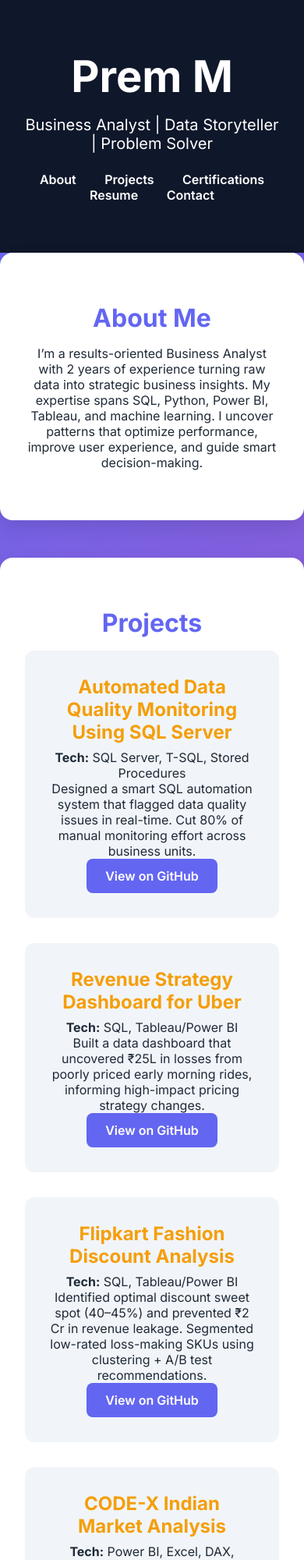
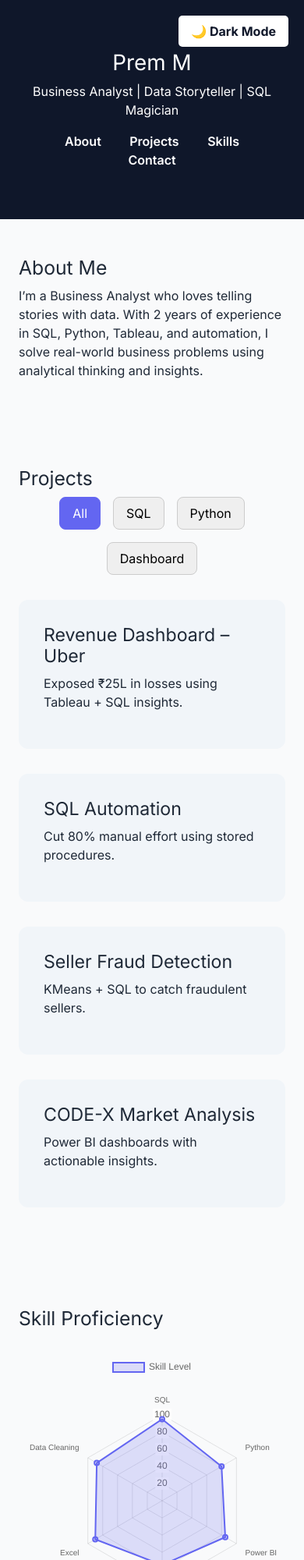
Before and after one commit to PremM2/prem-portfolio, a plain HTML site: page index.html in a window 390 px wide. Shown: the top 2000 px of the page at 78% size. Drawn offline with nearby package versions, Linux system fonts and the light colour scheme.

Commit message:
Update index.html

```diff
--- a/index.html
+++ b/index.html
@@ -7,6 +7,8 @@
   <title>Prem M | Business Analyst Portfolio</title>
   <link href="https://fonts.googleapis.com/css2?family=Inter:wght@400;600;700&display=swap" rel="stylesheet" />
   <script src="https://kit.fontawesome.com/a076d05399.js" crossorigin="anonymous"></script>
+  <link rel="stylesheet" href="https://cdn.jsdelivr.net/npm/bootstrap@5.3.0/dist/css/bootstrap.min.css">
+  <script src="https://cdn.jsdelivr.net/npm/chart.js"></script>
   <style>
     :root {
       --primary: #6366f1;
@@ -26,9 +28,15 @@
 
     body {
       font-family: 'Inter', sans-serif;
-      background: var(--bg-gradient);
+      background: var(--light);
       color: var(--text);
       overflow-x: hidden;
+      transition: background 0.3s, color 0.3s;
+    }
+
+    body.dark-mode {
+      background-color: var(--dark);
+      color: var(--white);
     }
 
     header {
@@ -36,20 +44,20 @@
       color: var(--white);
       text-align: center;
       padding: 4rem 2rem;
+      position: relative;
     }
 
-    header h1 {
-      font-size: 3.5rem;
-      font-weight: 700;
-    }
-
-    header p {
-      font-size: 1.25rem;
-      margin-top: 1rem;
-    }
-
-    nav {
-      margin-top: 1.5rem;
+    .theme-toggle {
+      position: absolute;
+      top: 20px;
+      right: 20px;
+      cursor: pointer;
+      background: var(--white);
+      color: var(--dark);
+      border: none;
+      padding: 0.5rem 1rem;
+      border-radius: 5px;
+      font-weight: bold;
     }
 
     nav a {
@@ -65,38 +73,21 @@
     }
 
     section {
-      max-width: 900px;
+      max-width: 1000px;
       margin: auto;
-      padding: 4rem 2rem;
-      background: var(--white);
-      border-radius: 16px;
-      box-shadow: 0 10px 25px rgba(0, 0, 0, 0.1);
-      margin-bottom: 3rem;
-      text-align: center;
+      padding: 3rem 1.5rem;
     }
 
-    h2 {
-      font-size: 2rem;
-      color: var(--primary);
-      margin-bottom: 1rem;
-    }
-
-    .project, .certification, .resume, .contact {
+    .project {
+      background: #f1f5f9;
       margin-bottom: 2rem;
       padding: 2rem;
       border-radius: 12px;
-      background: #f1f5f9;
       transition: transform 0.3s;
     }
 
     .project:hover {
       transform: scale(1.03);
-    }
-
-    .project h3 {
-      color: var(--secondary);
-      font-size: 1.5rem;
-      margin-bottom: 0.5rem;
     }
 
     .button {
@@ -107,41 +98,37 @@
       border-radius: 8px;
       font-weight: 600;
       text-decoration: none;
-      transition: background 0.3s;
     }
 
     .button:hover {
       background: #4f46e5;
     }
 
-    ul {
-      list-style: none;
-      padding-left: 0;
+    .chart-container {
+      width: 100%;
+      max-width: 600px;
+      margin: 2rem auto;
     }
 
-    ul li::before {
-      content: "✅ ";
+    .filter-bar {
+      margin-bottom: 2rem;
+      display: flex;
+      gap: 1rem;
+      flex-wrap: wrap;
+      justify-content: center;
     }
 
-    footer {
-      background-color: var(--dark);
-      color: var(--white);
-      text-align: center;
-      padding: 2rem;
+    .filter-btn {
+      padding: 0.5rem 1rem;
+      border: 1px solid #ccc;
+      border-radius: 8px;
+      cursor: pointer;
     }
 
-    .icon-link i {
-      margin-right: 0.5rem;
-    }
-
-    .resume a, .contact a {
-      display: inline-block;
-      margin-top: 1rem;
-      color: var(--primary);
-    }
-
-    .resume a:hover, .contact a:hover {
-      text-decoration: underline;
+    .filter-btn.active {
+      background: var(--primary);
+      color: var(--white);
+      border-color: var(--primary);
     }
   </style>
 </head>
@@ -149,100 +136,107 @@
 <body>
   <header>
     <h1>Prem M</h1>
-    <p>Business Analyst | Data Storyteller | Problem Solver</p>
+    <p>Business Analyst | Data Storyteller | SQL Magician</p>
+    <button class="theme-toggle" onclick="toggleTheme()">🌙 Dark Mode</button>
     <nav>
       <a href="#about">About</a>
       <a href="#projects">Projects</a>
-      <a href="#certifications">Certifications</a>
-      <a href="#resume">Resume</a>
+      <a href="#chart">Skills</a>
       <a href="#contact">Contact</a>
     </nav>
   </header>
 
   <section id="about">
     <h2>About Me</h2>
-    <p>I’m a results-oriented Business Analyst with 2 years of experience turning raw data into strategic business insights. My expertise spans SQL, Python, Power BI, Tableau, and machine learning. I uncover patterns that optimize performance, improve user experience, and guide smart decision-making.</p>
+    <p>I’m a Business Analyst who loves telling stories with data. With 2 years of experience in SQL, Python, Tableau, and automation, I solve real-world business problems using analytical thinking and insights.</p>
   </section>
 
   <section id="projects">
     <h2>Projects</h2>
-     <div class="project">
-      <h3>Automated Data Quality Monitoring Using SQL Server</h3>
-      <p><strong>Tech:</strong> SQL Server, T-SQL, Stored Procedures</p>
-      <p>Designed a smart SQL automation system that flagged data quality issues in real-time. Cut 80% of manual monitoring effort across business units.</p>
-      <a class="button" href="https://github.com/PremM2/data-automation" target="_blank">View on GitHub</a>
+    <div class="filter-bar">
+      <button class="filter-btn active" onclick="filterProjects('all')">All</button>
+      <button class="filter-btn" onclick="filterProjects('sql')">SQL</button>
+      <button class="filter-btn" onclick="filterProjects('python')">Python</button>
+      <button class="filter-btn" onclick="filterProjects('dashboard')">Dashboard</button>
     </div>
-
-    <div class="project">
-      <h3>Revenue Strategy Dashboard for Uber</h3>
-      <p><strong>Tech:</strong> SQL, Tableau/Power BI</p>
-      <p>Built a data dashboard that uncovered ₹25L in losses from poorly priced early morning rides, informing high-impact pricing strategy changes.</p>
-      <a class="button" href="https://github.com/PremM2/Uber-Revenue-Analysis-Strategic-Action-Plan" target="_blank">View on GitHub</a>
-    </div>
-
-    <div class="project">
-      <h3>Flipkart Fashion Discount Analysis</h3>
-      <p><strong>Tech:</strong> SQL, Tableau/Power BI</p>
-      <p>Identified optimal discount sweet spot (40–45%) and prevented ₹2 Cr in revenue leakage. Segmented low-rated loss-making SKUs using clustering + A/B test recommendations.</p>
-      <a class="button" href="https://github.com/PremM2/Discount-Analysis-on-Flipkart-Fashion-Products" target="_blank">View on GitHub</a>
-    </div>
-
-    <div class="project">
-      <h3>CODE-X Indian Market Analysis</h3>
-      <p><strong>Tech:</strong> Power BI, Excel, DAX, Power Query</p>
-      <p>Enhanced dashboards for a leading F&B brand, improving visibility into sales trends. Projected 15% sales lift and 20% reduction in marketing spend via insights.</p>
-      <a class="button" href="https://github.com/PremM2/Discount-Analysis-on-Flipkart-Fashion-Products" target="_blank">View on GitHub</a>
-    </div>
-
-    <div class="project">
-      <h3>Supply Chain Performance Optimization</h3>
-      <p><strong>Tech:</strong> Power BI, Excel, DAX, Power Query</p>
-      <p>Built an end-to-end dashboard to analyze product availability, supplier efficiency, defect rates, and logistics performance. Identified 3+ overstocked SKUs, 2 high-risk routes, and 15% cost-saving opportunities through carrier optimization.</p>
-      <a class="button" href="https://github.com/PremM2/supply-chain" target="_blank">View on GitHub</a>
-    </div>
-
-    <div class="project">
-      <h3>Seller Fraud Detection Pipeline</h3>
-      <p><strong>Tech:</strong> SQL, Python, KMeans</p>
-      <p>Built a real-time fraud detection system that flagged suspicious sellers. Reduced revenue fraud risk by ₹17L with a 50% faster investigation cycle.</p>
-      <a class="button" href="https://github.com/PremM2/mini-project" target="_blank">View on GitHub</a>
+    <div id="project-list">
+      <div class="project" data-category="sql dashboard">
+        <h3>Revenue Dashboard – Uber</h3>
+        <p>Exposed ₹25L in losses using Tableau + SQL insights.</p>
+      </div>
+      <div class="project" data-category="sql">
+        <h3>SQL Automation</h3>
+        <p>Cut 80% manual effort using stored procedures.</p>
+      </div>
+      <div class="project" data-category="python">
+        <h3>Seller Fraud Detection</h3>
+        <p>KMeans + SQL to catch fraudulent sellers.</p>
+      </div>
+      <div class="project" data-category="dashboard">
+        <h3>CODE-X Market Analysis</h3>
+        <p>Power BI dashboards with actionable insights.</p>
+      </div>
     </div>
   </section>
 
-  <section id="certifications">
-    <h2>Certifications</h2>
-    <div class="certification">
-      <ul>
-        <li>Business Analyst – UpGrad</li>
-        <li>Google Advanced Data Analytics</li>
-        <li>MySQL for Data Analysis & BI – Udemy</li>
-        <li>Tableau & Power BI – Udemy, Praggmatic</li>
-        <li>Pandas & Python – Udemy</li>
-        <li>Advanced SQL – Udemy, HackerRank</li>
-        <li>LeetCode SQL (50+ problems)</li>
-        <li>Learning: Azure Databricks, Alteryx, AWS QuickSight</li>
-      </ul>
+  <section id="chart">
+    <h2>Skill Proficiency</h2>
+    <div class="chart-container">
+      <canvas id="skillChart"></canvas>
     </div>
   </section>
 
-  <section id="resume" class="resume">
-    <h2>Resume</h2>
-    <p>Click below to download my resume:</p>
-    <a class="button" href="PREM M Data Scientist.pdf" download>Download Resume</a>
+  <section id="contact">
+    <h2>Contact</h2>
+    <p>Email: <a href="mailto:premmurugan32@gmail.com">premmurugan32@gmail.com</a></p>
+    <p>LinkedIn: <a href="https://linkedin.com/in/premmurugann">premmurugann</a></p>
+    <p>GitHub: <a href="https://github.com/PremM2">PremM2</a></p>
   </section>
 
-  <section id="contact" class="contact">
-    <h2>Contact</h2>
-    <p><span class="icon-link"><i class="fas fa-envelope"></i></span> <a href="mailto:premmurugan32@gmail.com">premmurugan32@gmail.com</a></p>
-    <p><span class="icon-link"><i class="fas fa-phone"></i></span> <a href="tel:+917539909156">+91 75399 09156</a></p>
-    <p><span class="icon-link"><i class="fab fa-github"></i></span> <a href="https://github.com/PremM2" target="_blank">GitHub</a></p>
-    <p><span class="icon-link"><i class="fab fa-linkedin"></i></span> <a href="https://www.linkedin.com/in/premmurugann" target="_blank">LinkedIn</a></p>
-    <p><span class="icon-link"><i class="fas fa-map-marker-alt"></i></span> Salem, Tamil Nadu, India</p>
-  </section>
+  <footer class="text-center py-4 bg-dark text-white">
+    &copy; 2025 Prem M. All rights reserved.
+  </footer>
 
-  <footer>
-    <p>&copy; 2025 Prem M. All rights reserved.</p>
-  </footer>
+  <script>
+    function toggleTheme() {
+      document.body.classList.toggle("dark-mode");
+    }
+
+    const ctx = document.getElementById('skillChart');
+    new Chart(ctx, {
+      type: 'radar',
+      data: {
+        labels: ['SQL', 'Python', 'Power BI', 'Tableau', 'Excel', 'Data Cleaning'],
+        datasets: [{
+          label: 'Skill Level',
+          data: [95, 80, 85, 75, 90, 88],
+          backgroundColor: 'rgba(99, 102, 241, 0.2)',
+          borderColor: 'rgba(99, 102, 241, 1)',
+          borderWidth: 2
+        }]
+      },
+      options: {
+        scales: {
+          r: {
+            suggestedMin: 0,
+            suggestedMax: 100
+          }
+        }
+      }
+    });
+
+    function filterProjects(category) {
+      const buttons = document.querySelectorAll('.filter-btn');
+      buttons.forEach(btn => btn.classList.remove('active'));
+      event.target.classList.add('active');
+
+      const projects = document.querySelectorAll('.project');
+      projects.forEach(project => {
+        const cat = project.getAttribute('data-category');
+        project.style.display = category === 'all' || cat.includes(category) ? 'block' : 'none';
+      });
+    }
+  </script>
 </body>
 
 </html>
```
